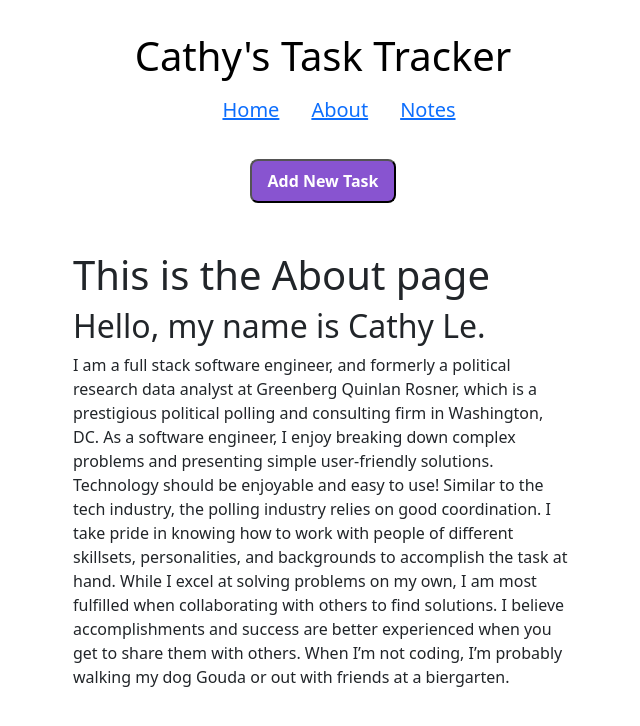
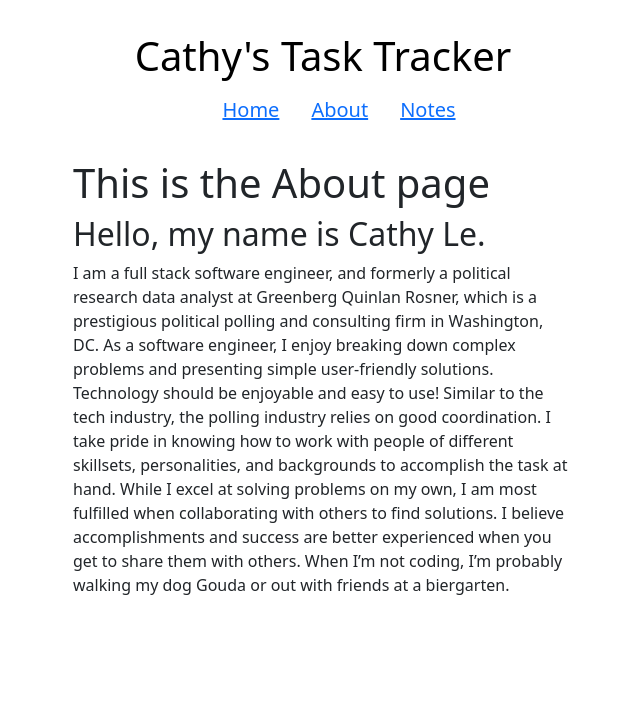
Before and after one commit to Cathy347Le/React-Task-App, a React (Create React App) app: page /About in a window 1280 px wide. Shown: the top 726 px of the page, without its empty margins (317-957 px from the left). Built offline with nearby package versions, Linux system fonts and the light colour scheme.

Commit message:
add useLocation to render Add New Task button properly

```diff
--- a/src/Components/Header.js
+++ b/src/Components/Header.js
@@ -1,18 +1,23 @@
 import React from "react";
+import { useLocation } from "react-router-dom";
 import Button from "./Button";
 import NavBar from "./NavBar";
 
 function Header({ name, onShowAddTaskForm, onAddTaskButtonToggle }) {
+  const location = useLocation();
+
   return (
     <header className="app-header">
       <h1>{name}'s Task Tracker</h1>
       <NavBar />
       {/* <Button color="#8854d0" text="Add New Task" onClick={onShowAddTaskForm} /> */}
-      <Button
-        color={onAddTaskButtonToggle ? "#fa8231" : "#8854d0"}
-        text={onAddTaskButtonToggle ? "Hide Task Form" : "Add New Task"}
-        onClick={onShowAddTaskForm}
-      />
+      {location.pathname === "/" && (
+        <Button
+          color={onAddTaskButtonToggle ? "#fa8231" : "#8854d0"}
+          text={onAddTaskButtonToggle ? "Hide Task Form" : "Add New Task"}
+          onClick={onShowAddTaskForm}
+        />
+      )}
     </header>
   );
 }
--- a/src/Components/NavBar.js
+++ b/src/Components/NavBar.js
@@ -1,3 +1,4 @@
+import { Link } from "react-router-dom";
 import "./NavBar.scss";
 
 function NavBar() {
@@ -6,13 +7,13 @@
       <div className="nav-container">
         <ul>
           <li>
-            <a href="/">Home</a>
+            <Link to="/">Home</Link>
           </li>
           <li>
-            <a href="/About">About</a>
+            <Link to="/About">About</Link>
           </li>
           <li>
-            <a href="/Notes">Notes</a>
+            <Link to="/Notes">Notes</Link>
           </li>
         </ul>
       </div>
```
Also changed, not shown: 1 other file (tests, documents, lock files or other folders).
